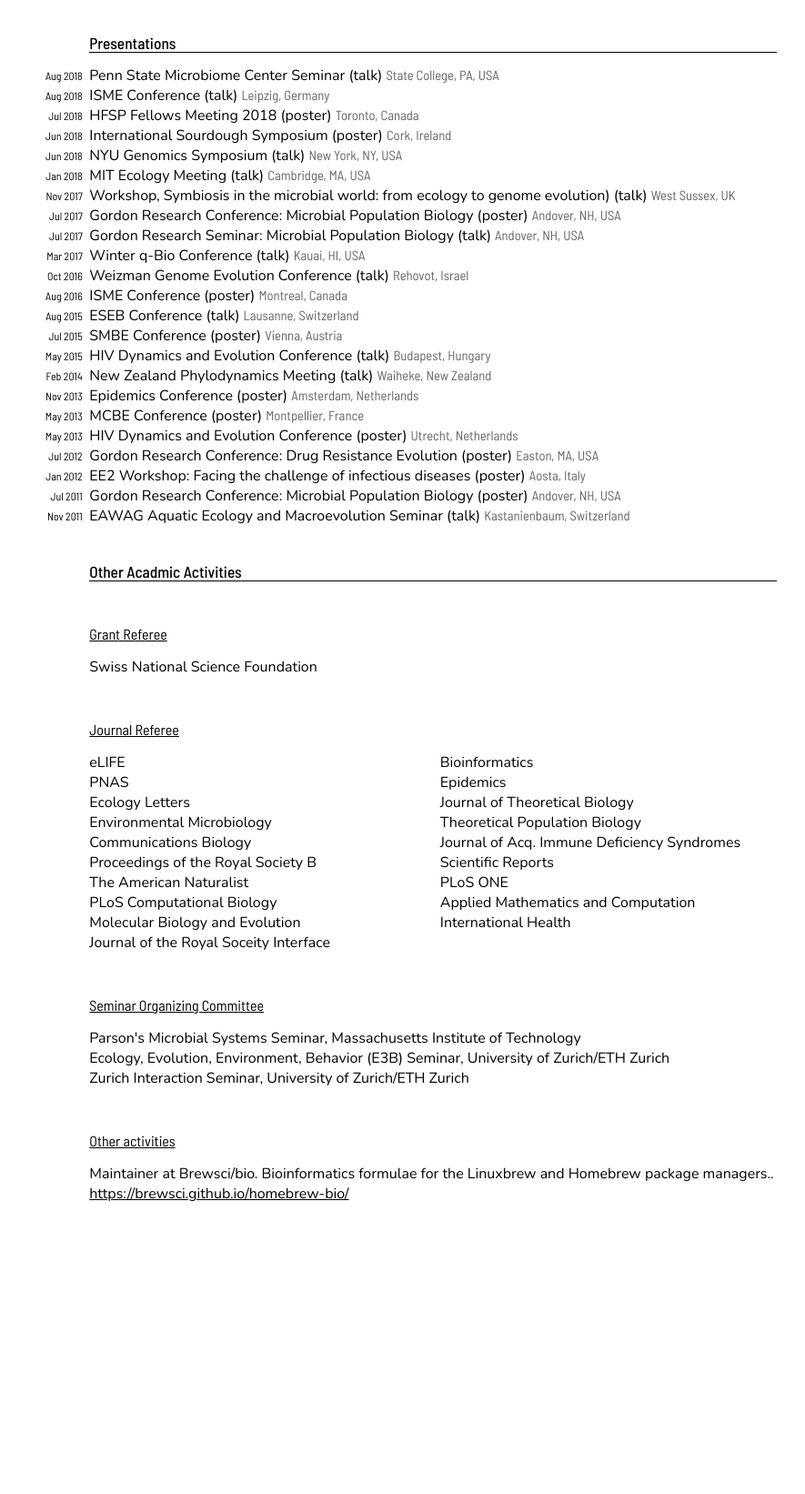
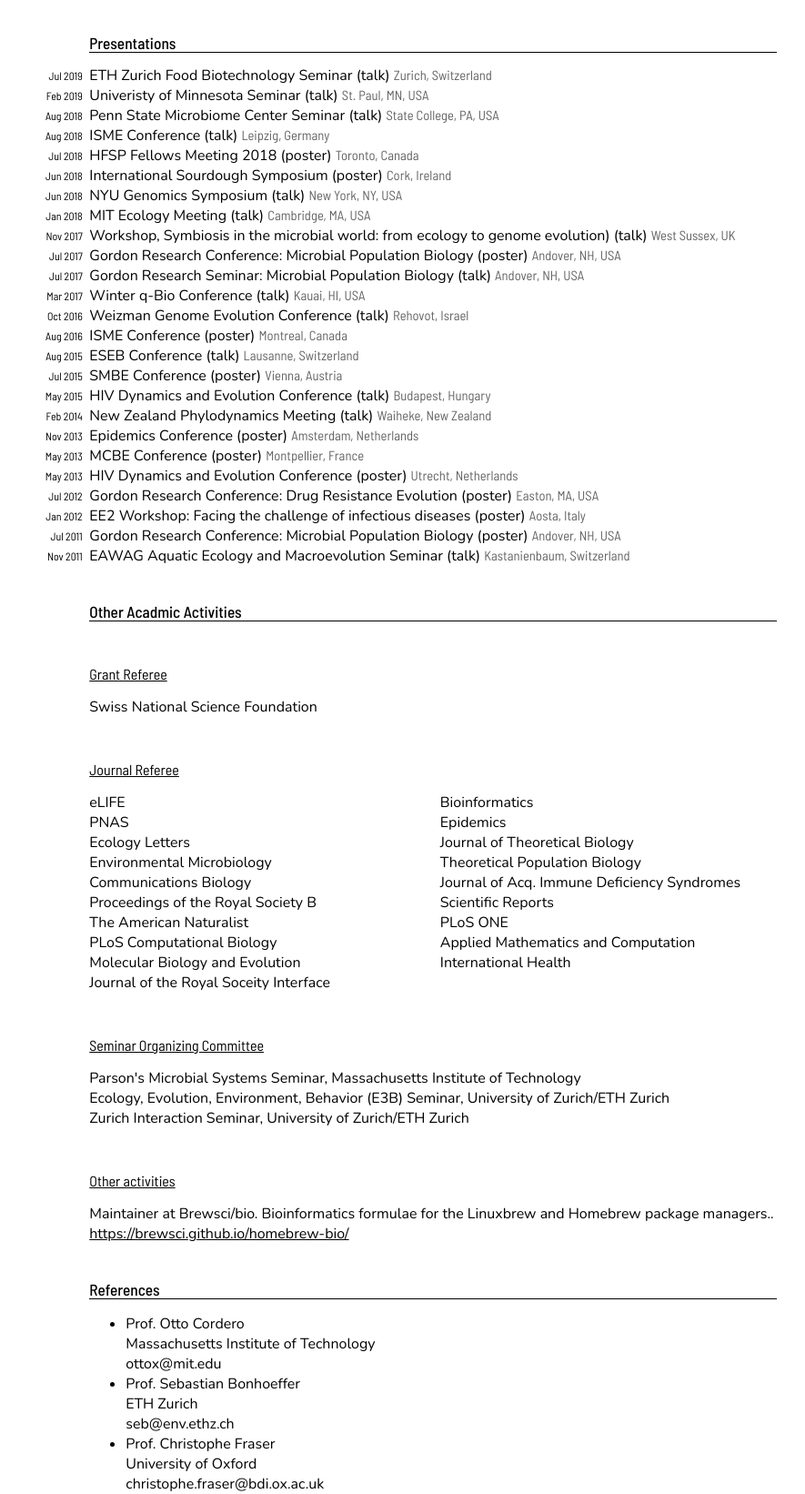
Before and after one commit to gaberoo/gaberoo.github.io, a plain HTML site: page cv_usa.html in a window 1280 px wide. Shown: the part 4107-5749 px from the top of the page at 91% size, without its empty margins (42-927 px from the left). Before the commit the page ends 5430 px from the top, so only its background shows below. Drawn offline with nearby package versions, Linux system fonts and the light colour scheme.

Commit message:
Automated commit at 2019-10-12 17:43:44 UTC by middleman-deploy 2.0.0-alpha

```diff
--- a/cv_usa.html
+++ b/cv_usa.html
@@ -795,6 +795,28 @@
       <h2 class="header">Presentations</h2>
         <div class="presentation">
   <div class="date">
+    Jul 2019
+  </div>
+  <div class="description">
+    <span class="title">ETH Zurich Food Biotechnology Seminar</span>
+      <span class="type">(talk)</span>
+      <span class="location">Zurich, Switzerland</span>
+  </div>
+</div>
+
+        <div class="presentation">
+  <div class="date">
+    Feb 2019
+  </div>
+  <div class="description">
+    <span class="title">Univeristy of Minnesota Seminar</span>
+      <span class="type">(talk)</span>
+      <span class="location">St. Paul, MN, USA</span>
+  </div>
+</div>
+
+        <div class="presentation">
+  <div class="date">
     Aug 2018
   </div>
   <div class="description">
@@ -1104,6 +1126,28 @@
     </ul>
   </div>
 
+  <div class="segment">
+    <h2 class="header">References</h2>
+
+    <ul>
+        <li>
+          Prof. Otto Cordero<br />
+          Massachusetts Institute of Technology<br />
+          ottox@mit.edu
+        </li>
+        <li>
+          Prof. Sebastian Bonhoeffer<br />
+          ETH Zurich<br />
+          seb@env.ethz.ch
+        </li>
+        <li>
+          Prof. Christophe Fraser<br />
+          University of Oxford<br />
+          christophe.fraser@bdi.ox.ac.uk
+        </li>
+    </ul>
+  </div>
+
 </div>
 
 
```
Also changed, not shown: cv.html (+22 -0 lines), cv_1p.html (+22 -0 lines), cv_nopubs.html (+22 -0 lines), cv_usa_nopubs.html (+44 -0 lines).
